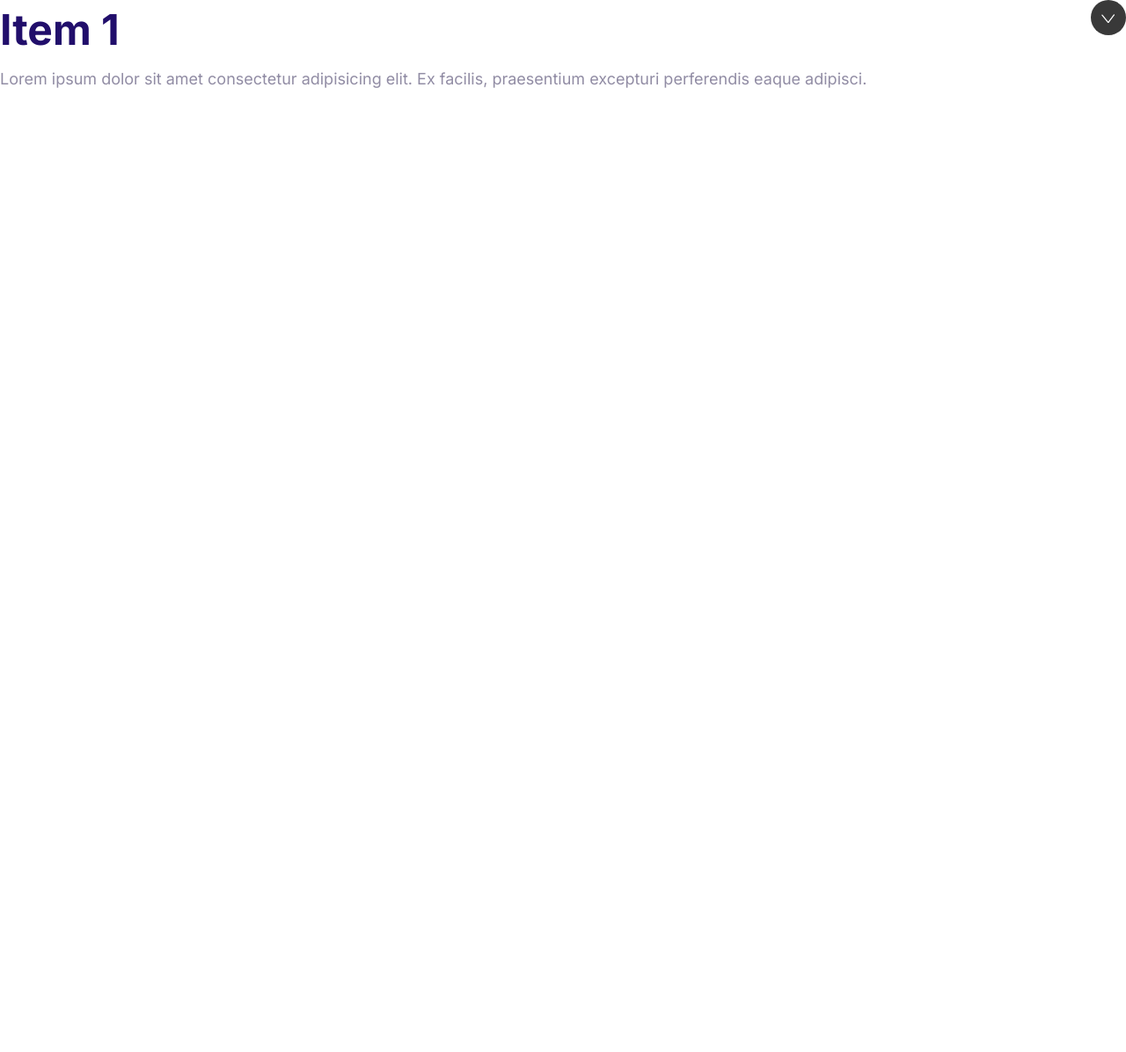
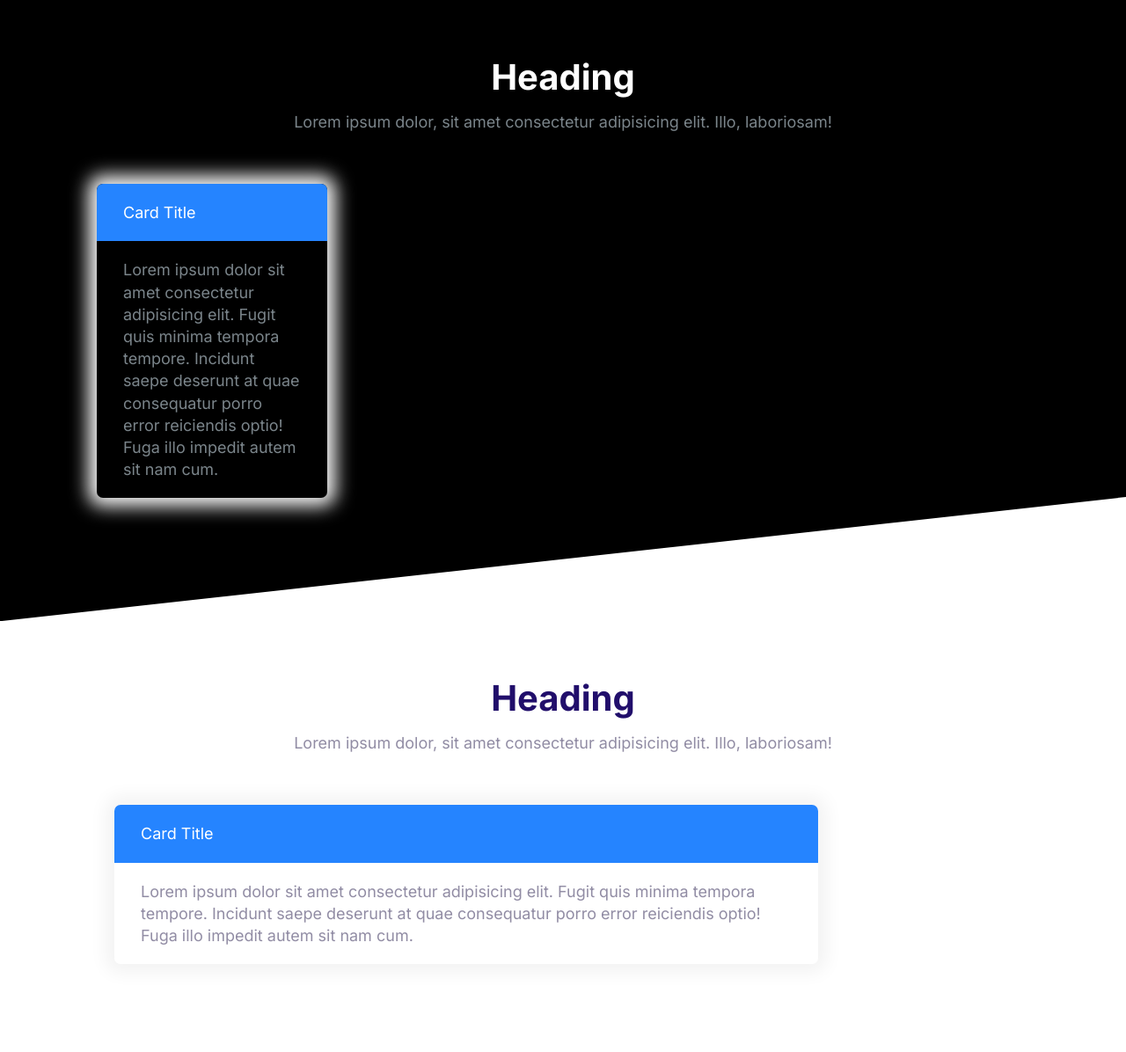
Before and after one commit to marek4882/Mosh-Course-Website, a plain HTML site: page index.html in a window 1280 px wide. Shown: the whole page at 88% size. Before the commit the page ends 800 px from the top, so only its background shows below. Drawn offline with Linux system fonts and the light colour scheme.

Commit message:
Define the block component.

```diff
--- a/css/style.css
+++ b/css/style.css
@@ -495,3 +495,36 @@ ul {
   max-height: 100vh;
   opacity: 1;
 }
+
+/* Blocks */
+.block {
+  --padding-vertical: 3.75rem;
+  padding: var(--padding-vertical) 1.25rem;
+}
+.block__header {
+  text-align: center;
+}
+.block__heading {
+  margin-top: 0;
+}
+
+.block--dark {
+  background: #000;
+  color: #7b858b;
+}
+.block--dark .block__heading {
+  color: #fff;
+}
+.block--skewed-right {
+  padding-bottom: calc(var(--padding-vertical) + 2.5rem);
+  clip-path: polygon(0% 0%, 100% 0%, 100% 100%, 0% 80%);
+}
+.block--skewed-left {
+  padding-bottom: calc(var(--padding-vertical) + 2.5rem);
+  clip-path: polygon(0% 0%, 100% 0%, 100% 80%, 0% 100%);
+}
+
+.container {
+  max-width: 1140px;
+  margin: 0 auto;
+}
--- a/index.html
+++ b/index.html
@@ -14,20 +14,48 @@
     <link rel="stylesheet" href="./css/style.css" />
   </head>
   <body>
-    <div class="collapsible collapsible--expanded">
-      <header class="collapsible__header">
-        <h2 class="collapsible__heading">Item 1</h2>
-        <svg class="icon icon--white collapsible__chevron">
-          <use xlink:href="images/sprite.svg#chevron"></use>
-        </svg>
+    <section class="block block--dark block--skewed-left">
+      <div class="container">
+        <header class="block__header">
+          <h2 class="block__heading">Heading</h2>
+          <p>
+            Lorem ipsum dolor, sit amet consectetur adipisicing elit. Illo,
+            laboriosam!
+          </p>
+        </header>
+        <div style="width: 30%; padding: 2.5rem">
+          <div class="card card--primary">
+            <header class="card__header">Card Title</header>
+            <div class="card__body">
+              Lorem ipsum dolor sit amet consectetur adipisicing elit. Fugit
+              quis minima tempora tempore. Incidunt saepe deserunt at quae
+              consequatur porro error reiciendis optio! Fuga illo impedit autem
+              sit nam cum.
+            </div>
+          </div>
+        </div>
+      </div>
+    </section>
+    <section class="block container">
+      <header class="block__header">
+        <h2 class="block__heading">Heading</h2>
+        <p>
+          Lorem ipsum dolor, sit amet consectetur adipisicing elit. Illo,
+          laboriosam!
+        </p>
       </header>
-      <div class="collapsible__content">
-        <p>
-          Lorem ipsum dolor sit amet consectetur adipisicing elit. Ex facilis,
-          praesentium excepturi perferendis eaque adipisci.
-        </p>
+      <div style="width: 80%; padding: 2.5rem">
+        <div class="card card--primary">
+          <header class="card__header">Card Title</header>
+          <div class="card__body">
+            Lorem ipsum dolor sit amet consectetur adipisicing elit. Fugit quis
+            minima tempora tempore. Incidunt saepe deserunt at quae consequatur
+            porro error reiciendis optio! Fuga illo impedit autem sit nam cum.
+          </div>
+        </div>
       </div>
-    </div>
+    </section>
+
     <script src="./js/main.js"></script>
   </body>
 </html>
```
Also changed, not shown: components/blocks.html (added, +42 -0 lines).
